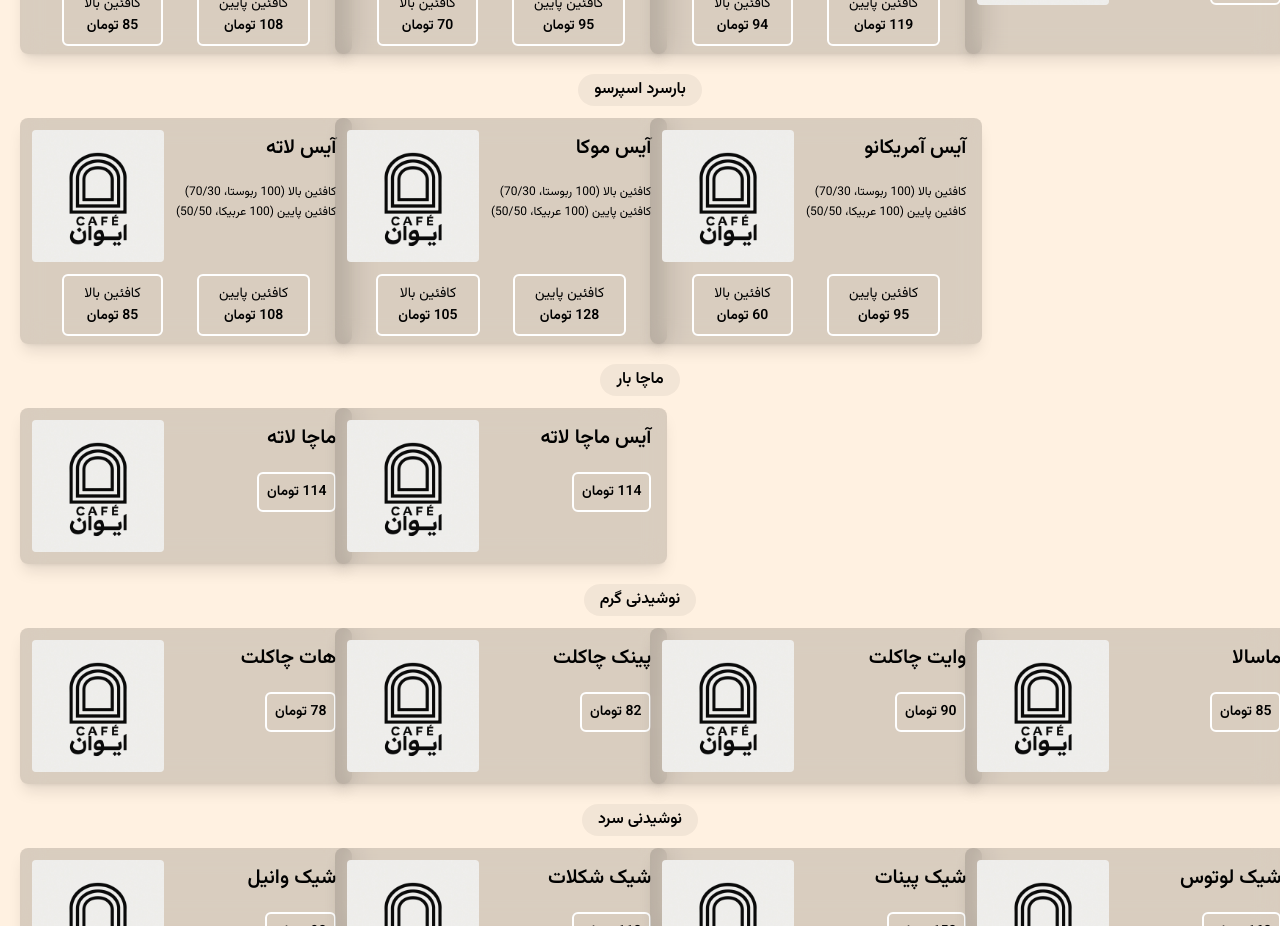
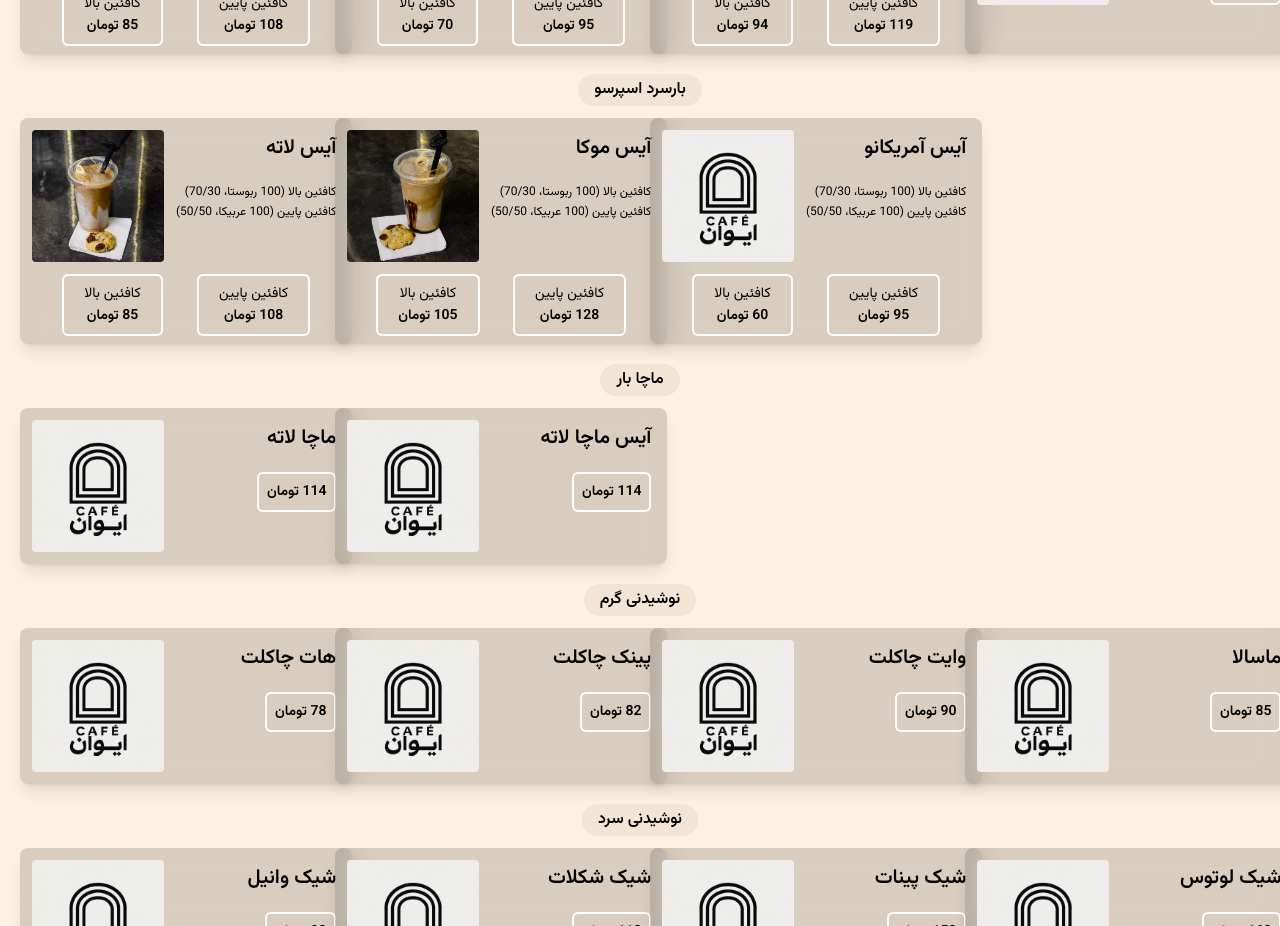
Before and after one commit to FastBack2499/eivan-cafe, a Next.js app: page / in a window 1280 px wide. Shown: the part 940-1866 px from the top of the page. Built offline with nearby package versions, Linux system fonts and the light colour scheme.

Commit message:
Update coldCafeItems.ts

```diff
--- a/app/data/coldCafeItems.ts
+++ b/app/data/coldCafeItems.ts
@@ -14,6 +14,7 @@ export const coldCafeItems: {
       id: 1,
       title: 'آیس لاته',
       description: 'کافئین بالا (100 ربوستا، 70/30)<br/>کافئین پایین (100 عربیکا، 50/50)',
+      picture: '/ItemsPics/IceLatte.webp',
       prices: [
           {
           id: 1,
@@ -31,6 +32,7 @@ export const coldCafeItems: {
       id: 2,
       title: 'آیس موکا',
       description: 'کافئین بالا (100 ربوستا، 70/30)<br/>کافئین پایین (100 عربیکا، 50/50)',
+      picture: '/ItemsPics/IceMoka.webp',
       prices: [
           {
           id: 1,
```
